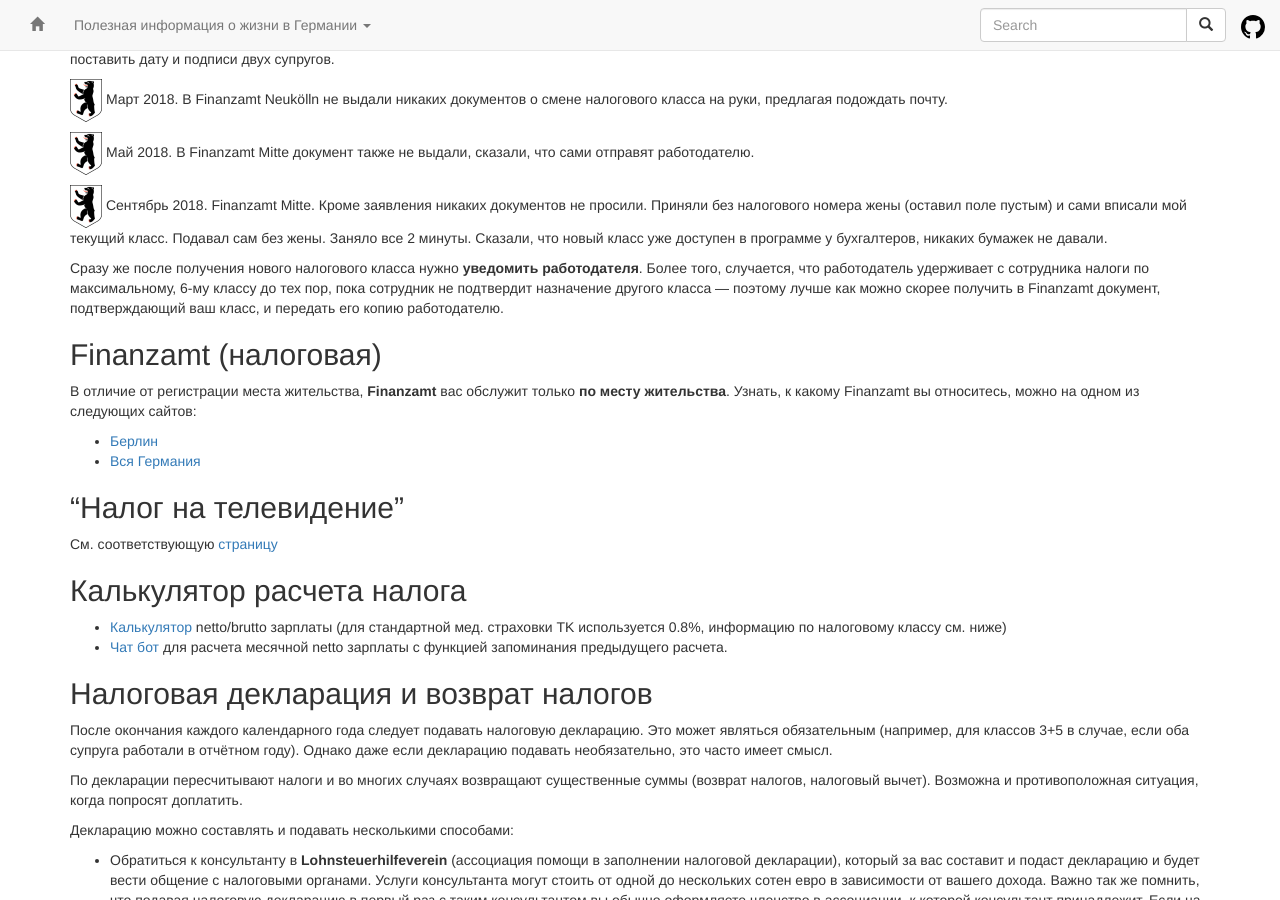
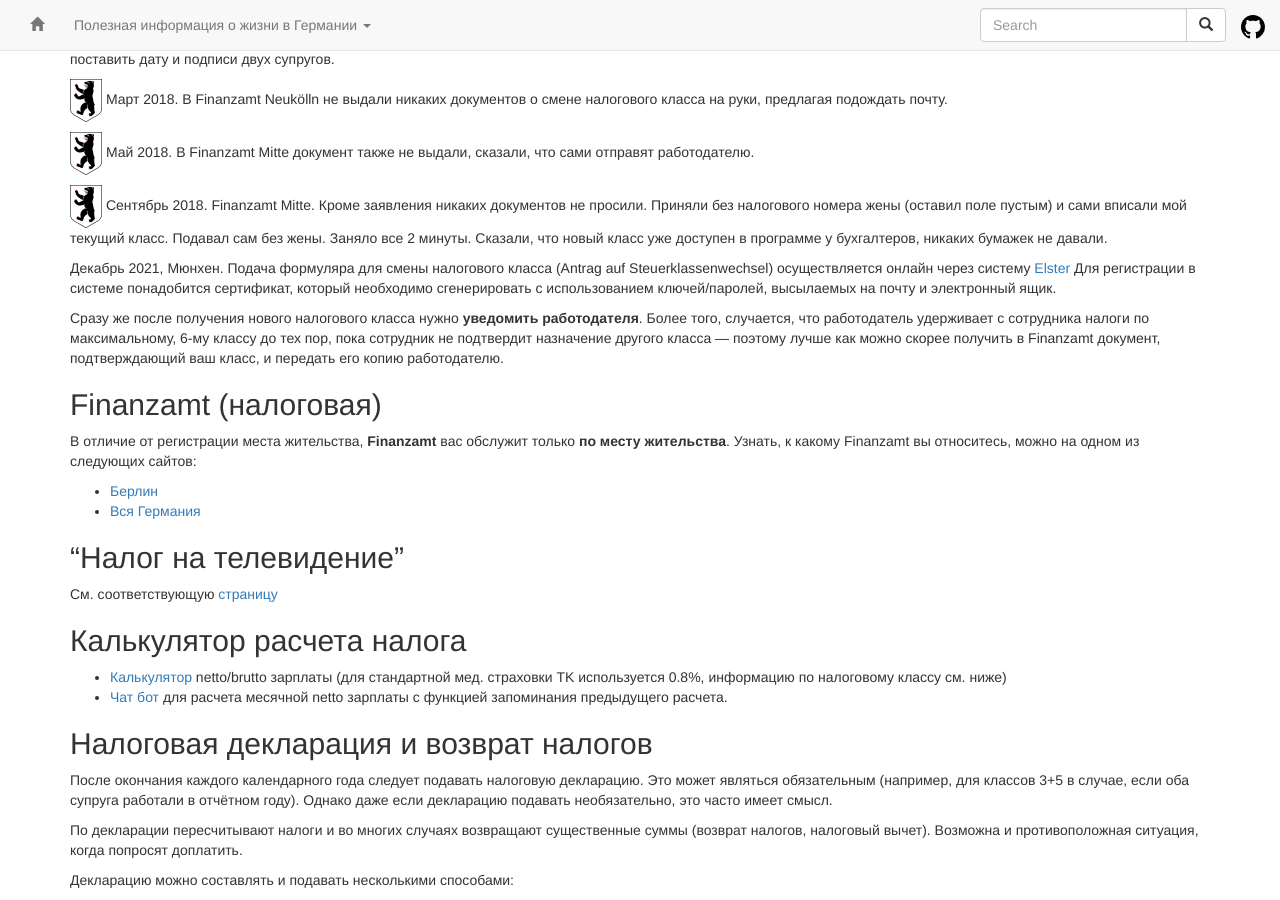
Before and after one commit to ru-de/faq, a Jekyll site: the page built from pages/Налоги.md, in a window 1280 px wide and 900 px high, scrolled down 1007 px. Built offline with Jekyll 4.4.1, drawn with Linux system fonts in a browser that asks for light colours; nearby versions of some CDN libraries.

Commit message:
sync github pages

```diff
--- a/pages/Налоги.md
+++ b/pages/Налоги.md
@@ -43,6 +43,9 @@ layout: default
 ![](files/be.png) Май 2018. В Finanzamt Mitte документ также не выдали, сказали, что сами отправят работодателю.
 
 ![](files/be.png) Сентябрь 2018. Finanzamt Mitte. Кроме заявления никаких документов не просили. Приняли без налогового номера жены (оставил поле пустым) и сами вписали мой текущий класс. Подавал сам без жены. Заняло все 2 минуты. Сказали, что новый класс уже доступен в программе у бухгалтеров, никаких бумажек не давали.
+
+Декабрь 2021, Мюнхен. Подача формуляра для смены налогового класса (Antrag auf Steuerklassenwechsel) осуществляется онлайн через систему [Elster](https://www.elster.de/eportal/start)
+Для регистрации в системе понадобится сертификат, который необходимо сгенерировать с использованием ключей/паролей, высылаемых на почту и электронный ящик.
 
 Сразу же после получения нового налогового класса нужно **уведомить работодателя**. Более того, случается, что работодатель удерживает с сотрудника налоги по максимальному, 6-му классу до тех пор, пока сотрудник не подтвердит назначение другого класса — поэтому лучше как можно скорее получить в Finanzamt документ, подтверждающий ваш класс, и передать его копию работодателю.
 
```
